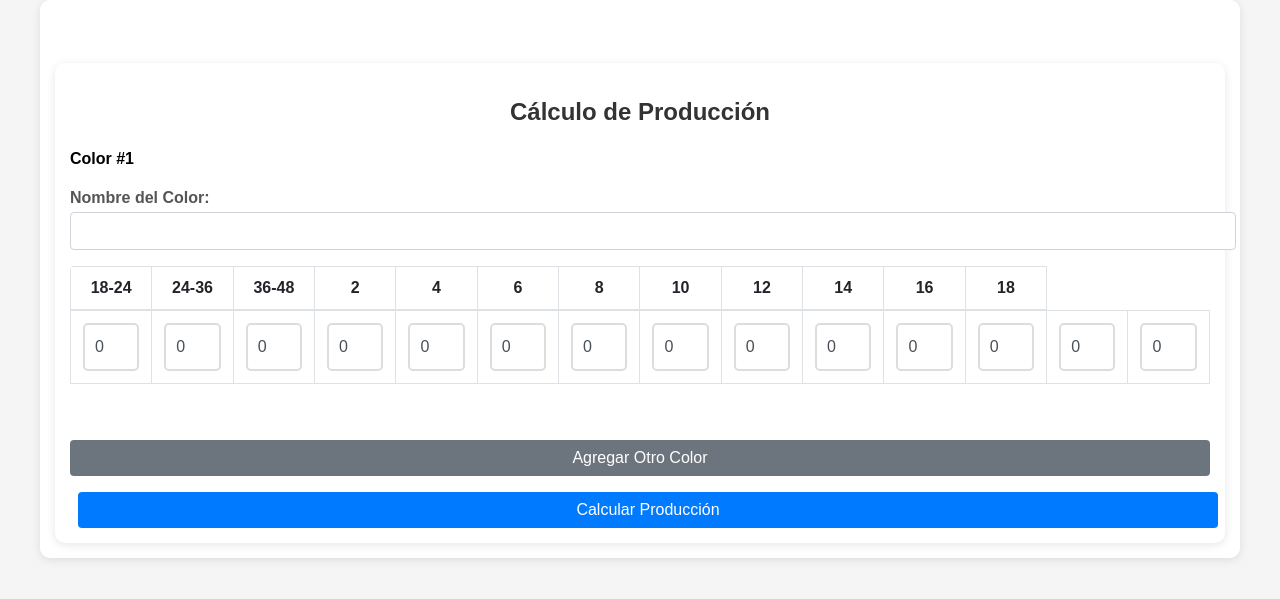
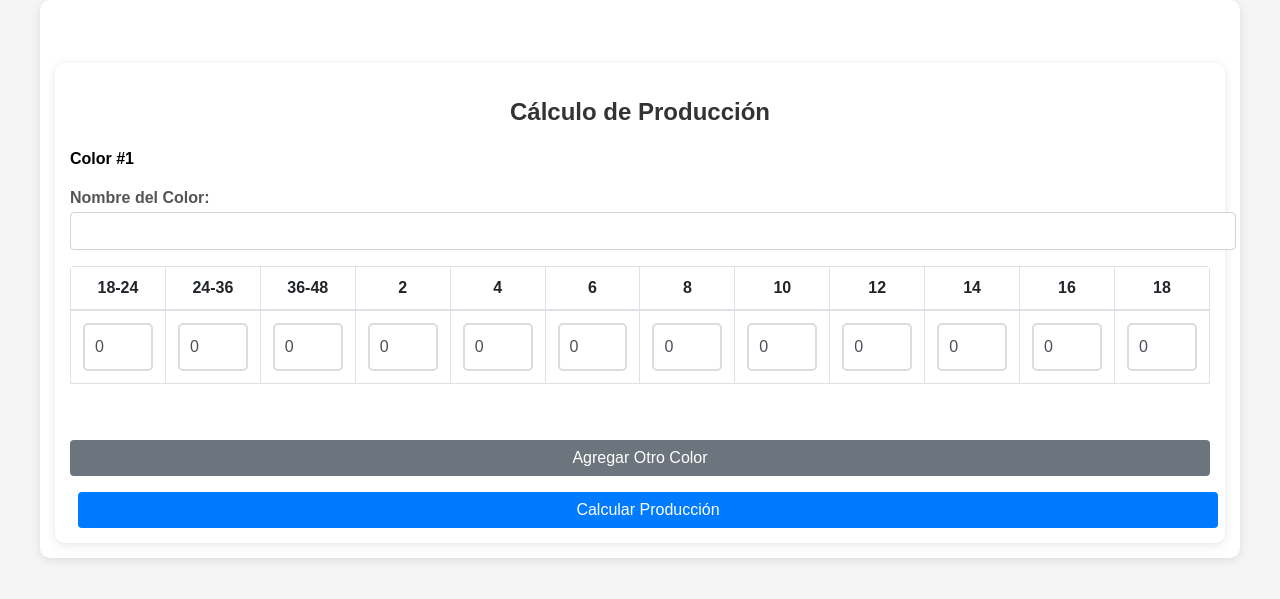
Before and after one commit to YaiDev23/gastos_confeccion, a FastAPI app: page /produccion in a window 1280 px wide. Shown: the top 599 px of the page. Run offline with FastAPI, Linux system fonts and the light colour scheme.

Commit message:
finalizado calcular tallas

```diff
--- a/app/api/endpoints.py
+++ b/app/api/endpoints.py
@@ -33,7 +33,7 @@ async def calcular_produccion(request: Request):
 
     # Inicializar totales por talla
     totales_por_talla = {
-        "6-12": 0, "12-18": 0, "18-24": 0, "24-36": 0, "36-48": 0,
+        "18-24": 0, "24-36": 0, "36-48": 0,
         "2": 0, "4": 0, "6": 0, "8": 0, "10": 0, "12": 0, "14": 0,
         "16": 0, "18": 0
     }
@@ -44,8 +44,7 @@ async def calcular_produccion(request: Request):
             continue
 
         tallas_color = {
-            "6-12": int(form.get(f'talla_6_12_{i}', 0)),
-            "12-18": int(form.get(f'talla_12_18_{i}', 0)),
+
             "18-24": int(form.get(f'talla_18_24_{i}', 0)),
             "24-36": int(form.get(f'talla_24_36_{i}', 0)),
             "36-48": int(form.get(f'talla_36_48_{i}', 0)),
--- a/app/templates/produccion.html
+++ b/app/templates/produccion.html
@@ -35,8 +35,7 @@
                             </thead>
                             <tbody>
                                 <tr>
-                                    <td><input type="number" name="talla_6_12_1" class="form-control" value="0" min="0"></td>
-                                    <td><input type="number" name="talla_12_18_1" class="form-control" value="0" min="0"></td>
+
                                     <td><input type="number" name="talla_18_24_1" class="form-control" value="0" min="0"></td>
                                     <td><input type="number" name="talla_24_36_1" class="form-control" value="0" min="0"></td>
                                     <td><input type="number" name="talla_36_48_1" class="form-control" value="0" min="0"></td>
@@ -97,8 +96,6 @@ function agregarColor() {
                         </thead>
                         <tbody>
                             <tr>
-                                <td><input type="number" name="talla_6_12_${colorCount}" class="form-control" value="0" min="0"></td>
-                                <td><input type="number" name="talla_12_18_${colorCount}" class="form-control" value="0" min="0"></td>
                                 <td><input type="number" name="talla_18_24_${colorCount}" class="form-control" value="0" min="0"></td>
                                 <td><input type="number" name="talla_24_36_${colorCount}" class="form-control" value="0" min="0"></td>
                                 <td><input type="number" name="talla_36_48_${colorCount}" class="form-control" value="0" min="0"></td>
--- a/app/templates/resultado_produccion.html
+++ b/app/templates/resultado_produccion.html
@@ -20,8 +20,7 @@
                     <thead>
                         <tr>
                             <th class="color-column" style="border-bottom: 2px solid #000;">colores</th>
-                            <th>6-12</th>
-                            <th>12-18</th>
+
                             <th>18-24</th>
                             <th>24-36</th>
                             <th>36-48</th>
@@ -59,8 +58,7 @@
                         {% endfor %}
                         <tr class="total-row">
                             <td class="color-column">Total por Talla</td>
-                            <td class="total-size">{{ datos.totales_por_talla["6-12"] }}</td>
-                            <td class="total-size">{{ datos.totales_por_talla["12-18"] }}</td>
+
                             <td class="total-size">{{ datos.totales_por_talla["18-24"] }}</td>
                             <td class="total-size">{{ datos.totales_por_talla["24-36"] }}</td>
                             <td class="total-size">{{ datos.totales_por_talla["36-48"] }}</td>
```
